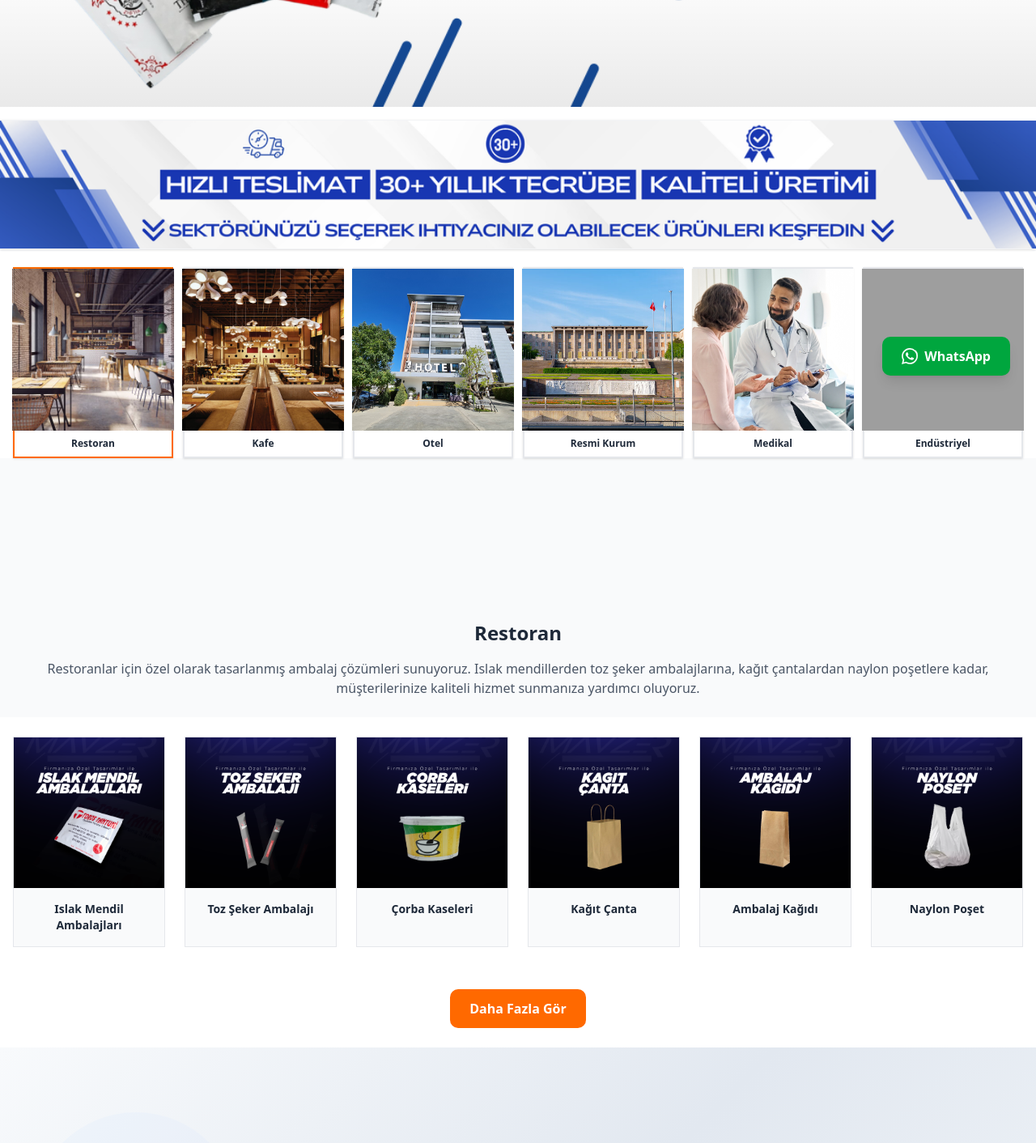
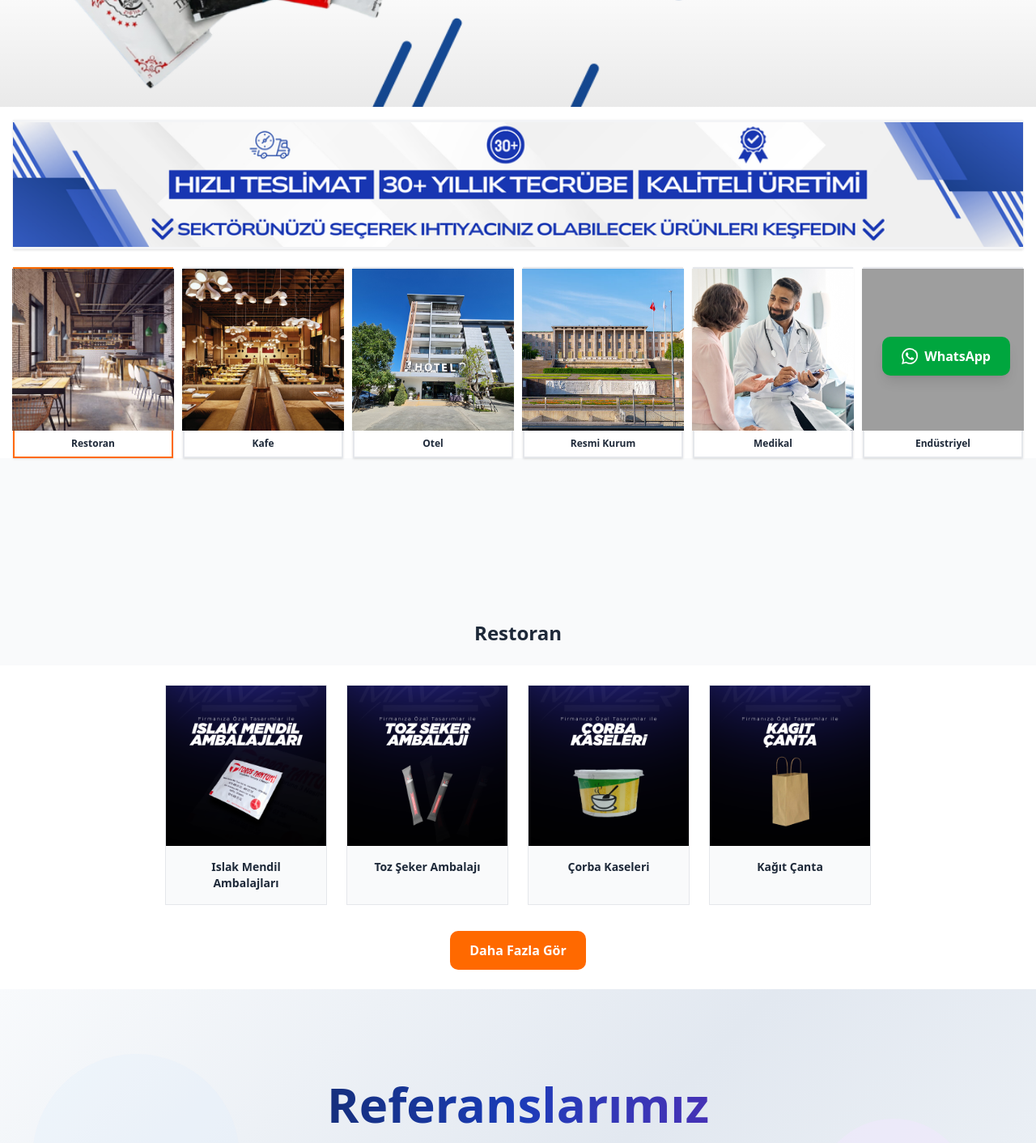
Before and after one commit to adit-ya-dev/Mavzer_Ambalaj_main, a Next.js app: page / in a window 1280 px wide. Shown: the part 304-1716 px from the top of the page at 81% size. Built offline with nearby package versions, Linux system fonts and the light colour scheme; grey boxes are pictures that could not be loaded.

Commit message:
Updated code

```diff
--- a/src/app/components/CategoryCards.tsx
+++ b/src/app/components/CategoryCards.tsx
@@ -65,47 +65,36 @@ const CategoryCards: React.FC<CategoryCardsProps> = ({
     { id: 'r2', category: 'restaurant', name: 'Toz Şeker Ambalajı', link: '/restaurant', image: '/restaurant_cafe_hotel/3tozşeker.png' },
     { id: 'r3', category: 'restaurant', name: 'Çorba Kaseleri', link: '/restaurant', image: '/restaurant_cafe_hotel/4çorba_kase.png' },
     { id: 'r4', category: 'restaurant', name: 'Kağıt Çanta', link: '/restaurant', image: '/restaurant_cafe_hotel/5kagıt_canta.png' },
-    { id: 'r5', category: 'restaurant', name: 'Ambalaj Kağıdı', link: '/restaurant', image: '/restaurant_cafe_hotel/6kese_kağıdı.png' },
-    { id: 'r6', category: 'restaurant', name: 'Naylon Poşet', link: '/restaurant', image: '/restaurant_cafe_hotel/7naylon_poşet.png' },
+
     { id: 'c1', category: 'cafe', name: 'Pipet Ambalajı', link: '/cafe', image: '/restaurant_cafe_hotel/8pipet_ambalaj.png' },
     { id: 'c2', category: 'cafe', name: 'Peçete', link: '/cafe', image: '/restaurant_cafe_hotel/10peçete.png' },
     { id: 'c3', category: 'cafe', name: 'Mukavva Kutu', link: '/cafe', image: '/restaurant_cafe_hotel/11mukavva.png' },
     { id: 'c4', category: 'cafe', name: 'Karton Kutular', link: '/cafe', image: '/restaurant_cafe_hotel/carton_kutular.jpg' },
-    { id: 'c5', category: 'cafe', name: 'Şeker Ambalajı', link: '/cafe', image: '/restaurant_cafe_hotel/3tozşeker.png' },
-    { id: 'c6', category: 'cafe', name: 'Islak Mendil', link: '/cafe', image: '/restaurant_cafe_hotel/ıslakmendil.png' },
+
     { id: 'h1', category: 'hotel', name: 'Otel Islak Mendilleri', link: '/hotel', image: '/restaurant_cafe_hotel/ıslakmendil.png' },
     { id: 'h2', category: 'hotel', name: 'Oda Servisi Çanta', link: '/hotel', image: '/restaurant_cafe_hotel/5kagıt_canta.png' },
     { id: 'h3', category: 'hotel', name: 'Minibar Şekerleri', link: '/hotel', image: '/restaurant_cafe_hotel/3tozşeker.png' },
     { id: 'h4', category: 'hotel', name: 'Oda Peçeteleri', link: '/hotel', image: '/restaurant_cafe_hotel/10peçete.png' },
-    { id: 'h5', category: 'hotel', name: 'Servis Kutuları', link: '/hotel', image: '/restaurant_cafe_hotel/11mukavva.png' },
-    { id: 'h6', category: 'hotel', name: 'Çorba Servisi', link: '/hotel', image: '/restaurant_cafe_hotel/4çorba_kase.png' },
+
     { id: 'o1', category: 'official', name: 'Resmi Islak Mendil', link: '/institution', image: '/restaurant_cafe_hotel/ıslakmendil.png' },
     { id: 'o2', category: 'official', name: 'Kurumsal Çantalar', link: '/institution', image: '/restaurant_cafe_hotel/5kagıt_canta.png' },
     { id: 'o3', category: 'official', name: 'Ofis Şekerleri', link: '/institution', image: '/restaurant_cafe_hotel/3tozşeker.png' },
     { id: 'o4', category: 'official', name: 'Resmi Peçeteler', link: '/institution', image: '/restaurant_cafe_hotel/10peçete.png' },
-    { id: 'o5', category: 'official', name: 'Kurum Kutuları', link: '/institution', image: '/restaurant_cafe_hotel/11mukavva.png' },
-    { id: 'o6', category: 'official', name: 'Ofis Poşetleri', link: '/institution', image: '/restaurant_cafe_hotel/7naylon_poşet.png' },
+
     { id: 'm1', category: 'medical', name: 'Tıbbi Ambalaj Kağıdı', link: '/medical', image: '/restaurant_cafe_hotel/6kese_kağıdı.png' },
     { id: 'm2', category: 'medical', name: 'Medikal Mukavva Kutu', link: '/medical', image: '/restaurant_cafe_hotel/11mukavva.png' },
     { id: 'm3', category: 'medical', name: 'Temizlik Ürünleri', link: '/medical', image: '/restaurant_cafe_hotel/15temizlikürün.png' },
     { id: 'm4', category: 'medical', name: 'Ürün Ambalajı', link: '/medical', image: '/restaurant_cafe_hotel/14ürünambalaj.png' },
-    { id: 'm5', category: 'medical', name: 'Tıbbi Poşetler', link: '/medical', image: '/restaurant_cafe_hotel/7naylon_poşet.png' },
-    { id: 'm6', category: 'medical', name: 'Steril Çanta', link: '/medical', image: '/restaurant_cafe_hotel/5kagıt_canta.png' },
+
     { id: 'i1', category: 'industrial', name: 'Endüstriyel Ambalaj Kağıdı', link: '/industry', image: '/restaurant_cafe_hotel/6kese_kağıdı.png' },
     { id: 'i2', category: 'industrial', name: 'Sanayi Mukavva Kutu', link: '/industry', image: '/restaurant_cafe_hotel/11mukavva.png' },
     { id: 'i3', category: 'industrial', name: 'Endüstriyel Temizlik', link: '/industry', image: '/restaurant_cafe_hotel/15temizlikürün.png' },
     { id: 'i4', category: 'industrial', name: 'Sanayi Ürün Ambalajı', link: '/industry', image: '/restaurant_cafe_hotel/14ürünambalaj.png' },
-    { id: 'i5', category: 'industrial', name: 'İş Güvenliği Poşetler', link: '/industry', image: '/restaurant_cafe_hotel/7naylon_poşet.png' },
-    { id: 'i6', category: 'industrial', name: 'Endüstriyel Çantalar', link: '/industry', image: '/restaurant_cafe_hotel/5kagıt_canta.png' },
+
   ];
 
   const categoryDescriptions: Record<string, string> = {
-    restaurant: 'Restoranlar için özel olarak tasarlanmış ambalaj çözümleri sunuyoruz. Islak mendillerden toz şeker ambalajlarına, kağıt çantalardan naylon poşetlere kadar, müşterilerinize kaliteli hizmet sunmanıza yardımcı oluyoruz.',
-    cafe: 'Kafeler için modern ve işlevsel ambalaj ürünleri ile markanızı ön plana çıkarın. Pipet ambalajlarından peçetelere ve mukavva kutulardan şeker ambalajlarına kadar her ihtiyacınızı karşılıyoruz.',
-    hotel: 'Oteller için profesyonel ambalaj çözümleri ile misafirlerinize konforlu bir deneyim sunun. Otel islak mendillerinden oda servisi çantalarına ve minibar şekerlerinden oda peçetelerine kadar her şeyi sağlıyoruz.',
-    official: 'Resmi kurumlar için güvenilir ve profesyonel ambalaj hizmetleri. Kurumsal çantalardan ofis şekerlerine ve resmi peçetelerden kurum kutularına kadar kurumsal kimliğinizi güçlendirin.',
-    medical: 'Medikal sektör için hijyenik ve dayanıklı ambalaj çözümleri. Tıbbi ambalaj kağıdından medikal mukavva kutularına ve temizlik ürünlerinden steril çantalara kadar sağlık hizmetlerinizi destekliyoruz.',
-    industrial: 'Endüstriyel ortamlar için sağlam ve işlevsel ambalaj ürünleri. Endüstriyel ambalaj kağıdından sanayi mukavva kutularına ve iş güvenliği poşetlerinden endüstriyel çantalara kadar operasyonlarınızı destekliyoruz.',
+
   };
 
   const filteredItems = contentItems.filter(
@@ -127,6 +116,8 @@ const CategoryCards: React.FC<CategoryCardsProps> = ({
         data-section="category-cards"
       >
 
+        <div className="container mx-auto px-4">
+          <div className="flex justify-center">
             <div className="text-center mb-4">
               <button
                 onClick={() => {
@@ -146,6 +137,8 @@ const CategoryCards: React.FC<CategoryCardsProps> = ({
                   className="w-full h-full object-contain"
                 />
               </button>
+            </div>
+          </div>
         </div>
 
         <div className="container mx-auto px-4">
@@ -207,11 +200,13 @@ const CategoryCards: React.FC<CategoryCardsProps> = ({
         </motion.div>
       </section>
 
-      {/* Filtered Items Section */}
+      {/* Filtered Items Section - Now Centered */}
       <section className="bg-white py-6">
         <div className="container mx-auto px-4">
           <div className="max-w-7xl mx-auto">
-            <div className="grid grid-cols-2 md:grid-cols-3 lg:grid-cols-6 gap-6">
+            {/* Center the grid container */}
+            <div className="flex justify-center">
+              <div className="grid grid-cols-2 md:grid-cols-3 lg:grid-cols-4 gap-6 justify-items-center">
                 <AnimatePresence mode="wait">
                   {filteredItems.map((item, index) => (
                     <motion.div
@@ -220,6 +215,7 @@ const CategoryCards: React.FC<CategoryCardsProps> = ({
                       animate={{ opacity: 1, scale: 1 }}
                       exit={{ opacity: 0, scale: 0.9 }}
                       transition={{ duration: 0.3, delay: index * 0.05 }}
+                      className="w-full max-w-[200px]" // Control max width of items
                     >
                       <Link href={item.link} className="block h-full">
                         <div className="bg-gray-50 h-full flex flex-col border border-gray-200 overflow-hidden hover:shadow-lg transition-shadow">
@@ -249,12 +245,14 @@ const CategoryCards: React.FC<CategoryCardsProps> = ({
                   ))}
                 </AnimatePresence>
               </div>
+            </div>
+
             {/* View More Button */}
             <motion.div
               initial={{ opacity: 0, y: 20 }}
               animate={{ opacity: 1, y: 0 }}
               transition={{ duration: 0.5, delay: 0.3 }}
-              className="mt-13 text-center"
+              className="mt-8 text-center"
             >
               <Link href={categoryLink}>
                 <button
```
Lines whose indentation alone changed are shown as unchanged.
